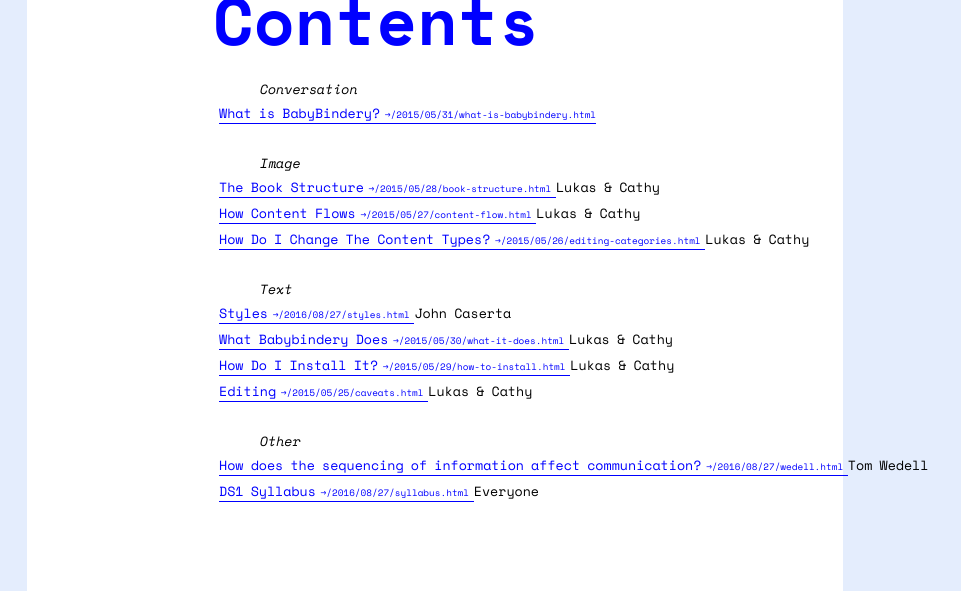
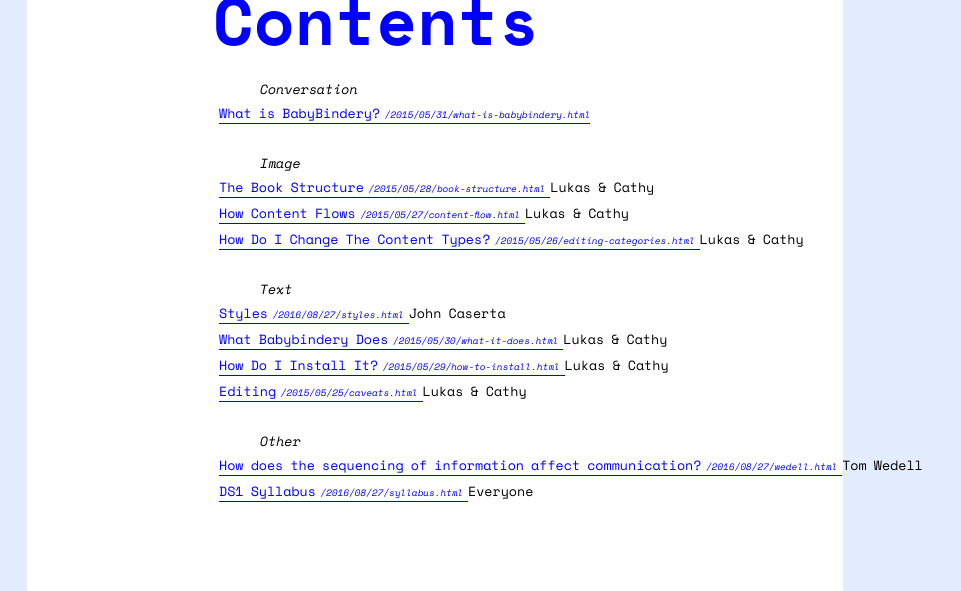
Before and after one commit to thedesignoffice/babybindery, a Jekyll site: the page built from book.html, in a window 1280 px wide. Shown: the part 4624-5215 px from the top of the page, without its empty margins (0-961 px from the left). Built offline with Jekyll 4.4.1, drawn with Linux system fonts in a browser that asks for light colours.

Commit message:
href style

```diff
--- a/css/book.css
+++ b/css/book.css
@@ -133,8 +133,9 @@
   text-decoration: none;
 }
 a:after {
-  content: " →" attr(href) " ";
+  content: " " attr(href) " ";
   font-size: 70%;
+  font-style: italic;
 }
 
 .noprint input { padding-left: 2em;
```
